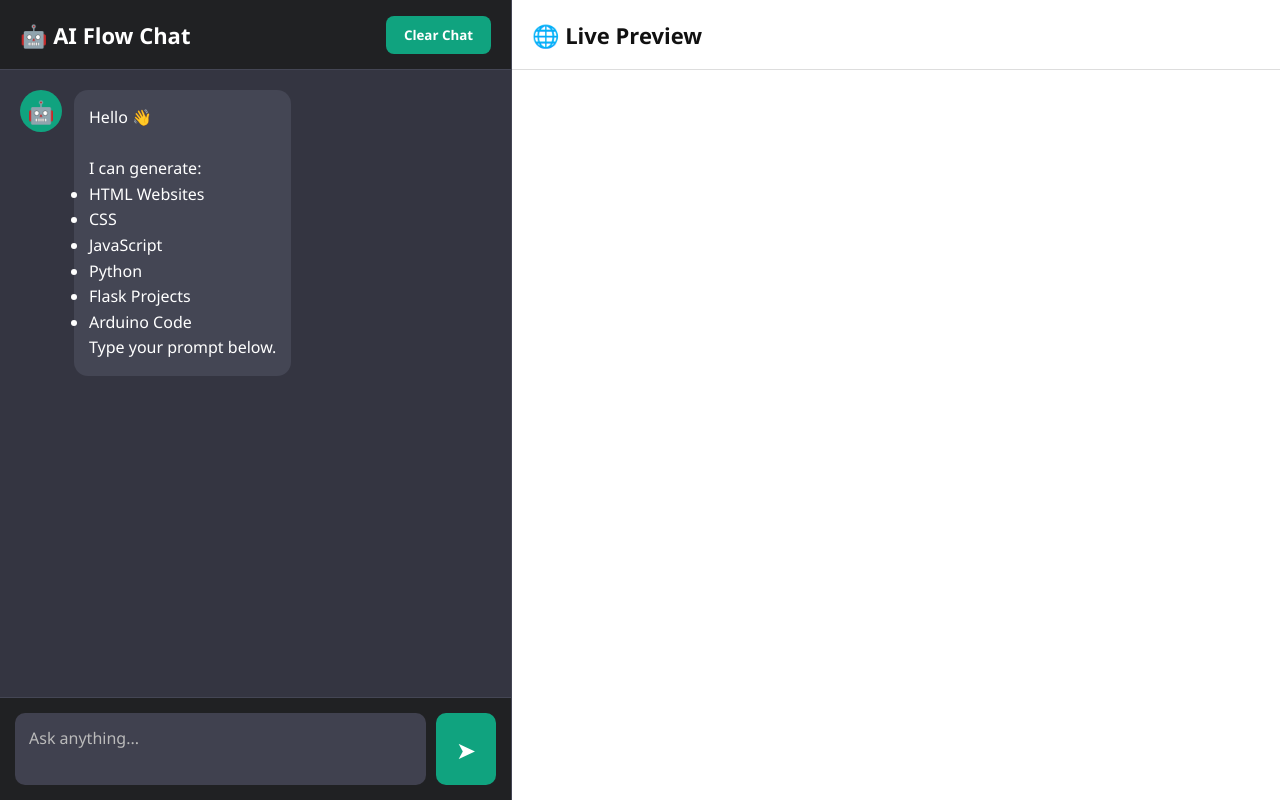
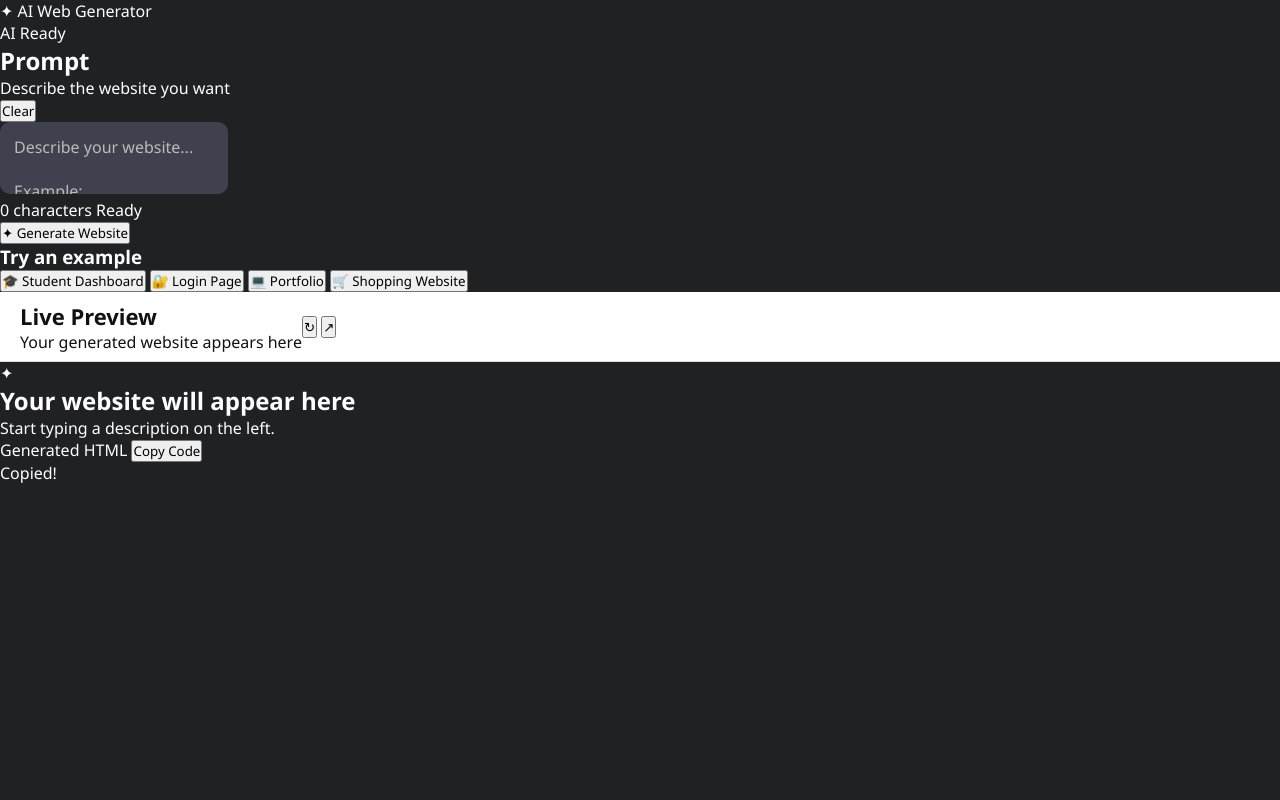
Before and after one commit to umesh-1106/AI---flowchat, a Flask app: page / in a window 1280 px wide. Run offline with Flask 3, Linux system fonts and the light colour scheme.

Commit message:
Update index.html

```diff
--- a/templates/index.html
+++ b/templates/index.html
@@ -1,86 +1,210 @@
 <!DOCTYPE html>
 <html lang="en">
+
 <head>
     <meta charset="UTF-8">
-<meta name="viewport" content="width=device-width, initial-scale=1.0">
-<title>AI Flow Chat</title>
 
-<link rel="stylesheet" href="{{ url_for('static', filename='style.css') }}">
+    <meta name="viewport"
+          content="width=device-width, initial-scale=1.0">
 
+    <title>AI Web Generator</title>
+
+    <link rel="stylesheet"
+          href="{{ url_for('static', filename='style.css') }}">
 </head>
+
 <body>
 
-<div class="container">
+    <header class="topbar">
 
-    <!-- ================= LEFT CHAT ================= -->
-
-    <div class="chat-section">
-
-        <div class="header">
-            <h2>🤖 AI Flow Chat</h2>
-            <button id="clearBtn">Clear Chat</button>
+        <div class="logo">
+            <span class="logo-icon">✦</span>
+            AI Web Generator
         </div>
 
-        <div id="chatBox" class="chat-box">
+        <div class="status">
+            <span class="status-dot"></span>
+            AI Ready
+        </div>
 
-            <div class="message ai">
-                <div class="avatar">🤖</div>
+    </header>
 
-                <div class="bubble">
-                    Hello 👋<br><br>
-                    I can generate:
 
-                    <ul>
-                        <li>HTML Websites</li>
-                        <li>CSS</li>
-                        <li>JavaScript</li>
-                        <li>Python</li>
-                        <li>Flask Projects</li>
-                        <li>Arduino Code</li>
-                    </ul>
+    <main class="workspace">
 
-                    Type your prompt below.
+        <!-- LEFT SIDE -->
+
+        <section class="left-panel">
+
+            <div class="panel-header">
+
+                <div>
+                    <h2>Prompt</h2>
+                    <p>Describe the website you want</p>
                 </div>
+
+                <button id="clearBtn"
+                        class="small-button">
+                    Clear
+                </button>
+
+            </div>
+
+
+            <div class="prompt-container">
+
+                <textarea
+                    id="promptInput"
+                    placeholder="Describe your website...
+
+Example:
+
+Create a modern login page with a dark blue background, glass effect, username field, password field and animated login button."
+                    spellcheck="false"></textarea>
+
+                <div class="prompt-footer">
+
+                    <span id="characterCount">
+                        0 characters
+                    </span>
+
+                    <span id="typingStatus">
+                        Ready
+                    </span>
 
                 </div>
 
             </div>
 
-        <div class="input-area">
 
-            <textarea
-                id="prompt"
-                placeholder="Ask anything..."
-                rows="2"></textarea>
+            <button id="generateBtn"
+                    class="generate-button">
 
-            <button id="sendBtn">
-                ➤
+                <span id="generateIcon">✦</span>
+
+                <span id="generateText">
+                    Generate Website
+                </span>
+
+            </button>
+
+
+            <div class="examples">
+
+                <h3>Try an example</h3>
+
+                <button class="example"
+                        data-prompt="Create a modern student dashboard with attendance, marks, subjects, timetable and profile cards. Use a beautiful blue and white design.">
+                    🎓 Student Dashboard
+                </button>
+
+                <button class="example"
+                        data-prompt="Create a modern login page with a dark background, glassmorphism card, email, password, remember me checkbox and animated login button.">
+                    🔐 Login Page
+                </button>
+
+                <button class="example"
+                        data-prompt="Create a beautiful portfolio website for a software developer with hero section, skills, projects, about section and contact form.">
+                    💻 Portfolio
+                </button>
+
+                <button class="example"
+                        data-prompt="Create an online shopping website with product cards, search box, navigation bar, shopping cart and attractive modern design.">
+                    🛒 Shopping Website
+                </button>
+
+            </div>
+
+        </section>
+
+
+        <!-- RIGHT SIDE -->
+
+        <section class="right-panel">
+
+            <div class="preview-header">
+
+                <div>
+
+                    <h2>Live Preview</h2>
+
+                    <p id="previewStatus">
+                        Your generated website appears here
+                    </p>
+
+                </div>
+
+
+                <div class="preview-actions">
+
+                    <button id="refreshBtn"
+                            title="Refresh preview">
+                        ↻
+                    </button>
+
+                    <button id="openBtn"
+                            title="Open preview">
+                        ↗
                     </button>
 
                 </div>
 
             </div>
 
-    <!-- ================= RIGHT PREVIEW ================= -->
 
-    <div class="preview-section">
+            <div class="preview-container">
 
-        <div class="preview-header">
+                <div id="emptyPreview"
+                     class="empty-preview">
 
-            <h2>🌐 Live Preview</h2>
+                    <div class="empty-icon">
+                        ✦
+                    </div>
+
+                    <h2>Your website will appear here</h2>
+
+                    <p>
+                        Start typing a description on the left.
+                    </p>
 
                 </div>
 
+
                 <iframe
                     id="previewFrame"
-            title="Live Preview">
+                    sandbox="allow-scripts allow-forms"
+                    style="display:none;">
                 </iframe>
 
             </div>
 
+
+            <div class="code-bar">
+
+                <span>
+                    Generated HTML
+                </span>
+
+                <button id="copyBtn">
+                    Copy Code
+                </button>
+
             </div>
 
-<script src="{{ url_for('static', filename='script.js') }}"></script>
+        </section>
+
+    </main>
+
+
+    <div id="toast"
+         class="toast">
+        Copied!
+    </div>
+
+
+    <script src="{{ url_for('static', filename='script.js') }}">
+    </script>
 
 </body>
+
 </html>
```
Lines whose indentation alone changed are shown as unchanged.
